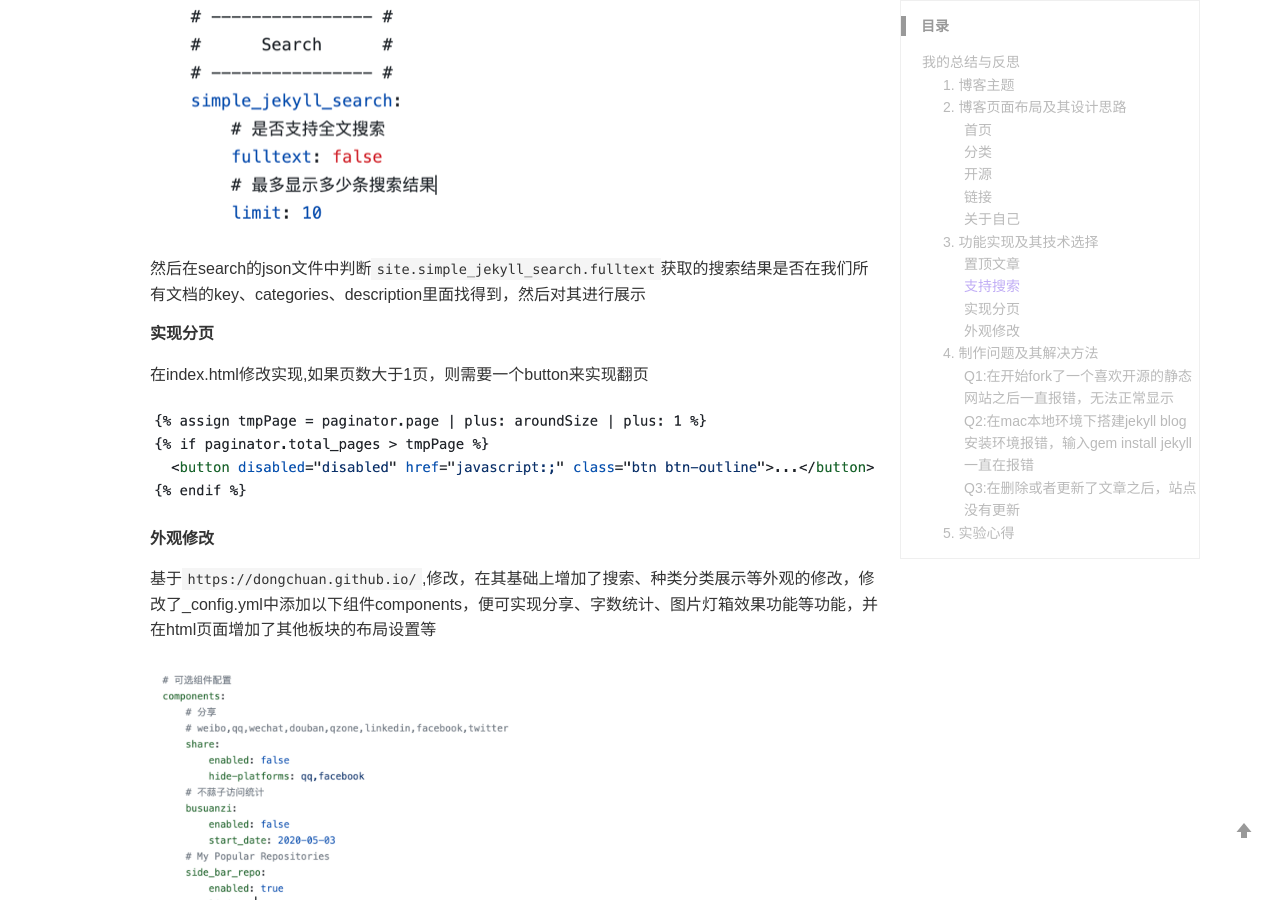
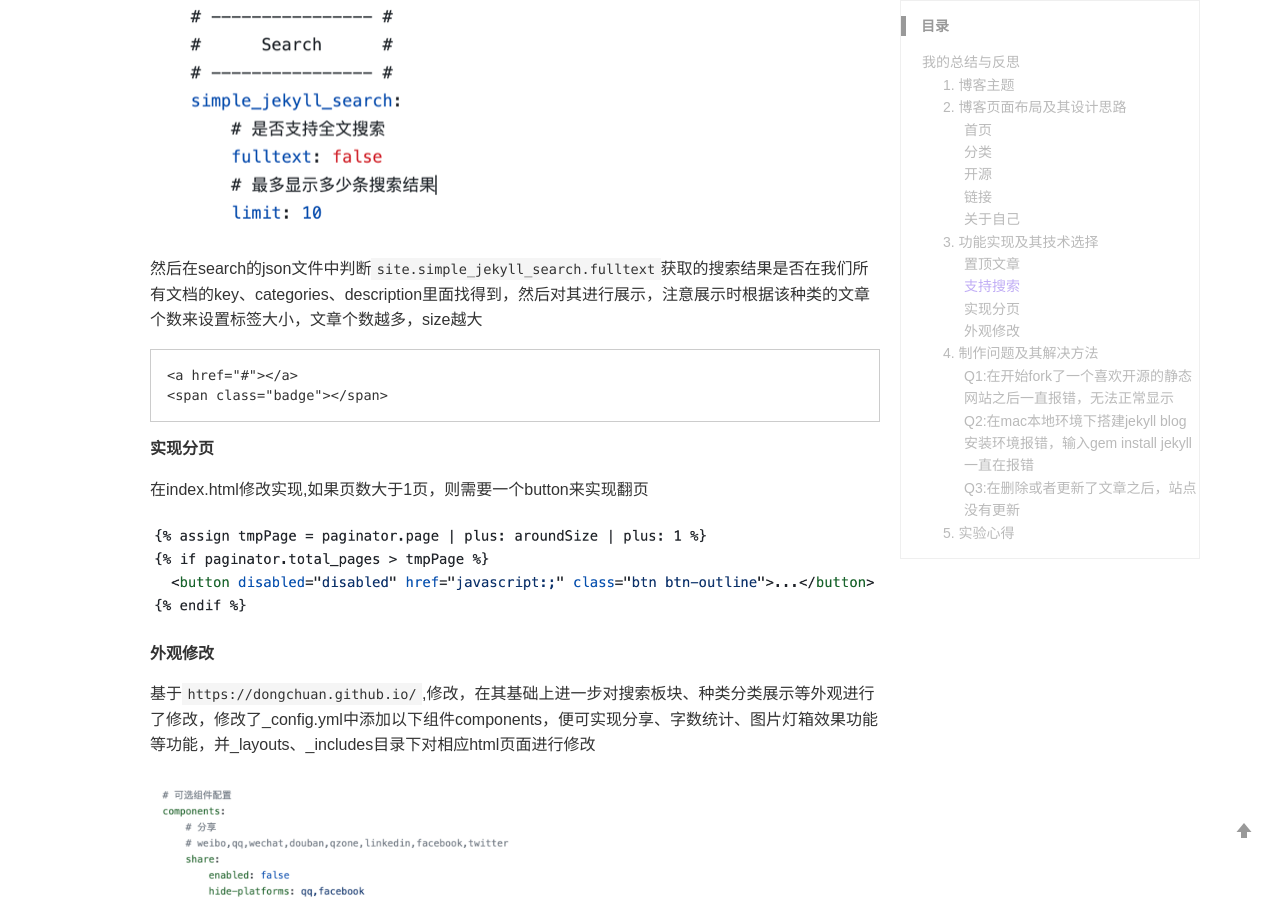
Before and after one commit to Jiapang777777/Jiapang777777.github.io, a Jekyll site: the page built from _posts/2023-07-12-暑期夏令营基于 GitHub 的博客网站.md, in a window 1280 px wide and 900 px high, scrolled down 3914 px. Built offline with Jekyll 4.4.1, drawn with Linux system fonts in a browser that asks for light colours; a style sheet for code colours, icons or effects is not loaded; some of the changed text lies outside the part shown.

Commit message:
Update 2023-07-12-暑期夏令营基于 GitHub 的博客网站.md

````diff
--- a/_posts/2023-07-12-暑期夏令营基于 GitHub 的博客网站.md
+++ b/_posts/2023-07-12-暑期夏令营基于 GitHub 的博客网站.md
@@ -88,7 +88,12 @@ categories: 项目总结
 
 ![](/images/blog/9.png)
 
-然后在search的json文件中判断`site.simple_jekyll_search.fulltext`获取的搜索结果是否在我们所有文档的key、categories、description里面找得到，然后对其进行展示
+然后在search的json文件中判断`site.simple_jekyll_search.fulltext`获取的搜索结果是否在我们所有文档的key、categories、description里面找得到，然后对其进行展示，注意展示时根据该种类的文章个数来设置标签大小，文章个数越多，size越大
+
+```html
+<a href="#{{ category[0] }}">{{ category | first }}</a>
+<span class="badge">{{ category[1].size }}</span>
+```
 
 ##### 实现分页
 
@@ -99,7 +104,7 @@ categories: 项目总结
 
 ##### 外观修改
 
-基于`https://dongchuan.github.io/`,修改，在其基础上增加了搜索、种类分类展示等外观的修改，修改了_config.yml中添加以下组件components，便可实现分享、字数统计、图片灯箱效果功能等功能，并在html页面增加了其他板块的布局设置等
+基于`https://dongchuan.github.io/`,修改，在其基础上进一步对搜索板块、种类分类展示等外观进行了修改，修改了_config.yml中添加以下组件components，便可实现分享、字数统计、图片灯箱效果功能等功能，并_layouts、_includes目录下对相应html页面进行修改
 
 ![](/images/blog/11.png)
 
````
